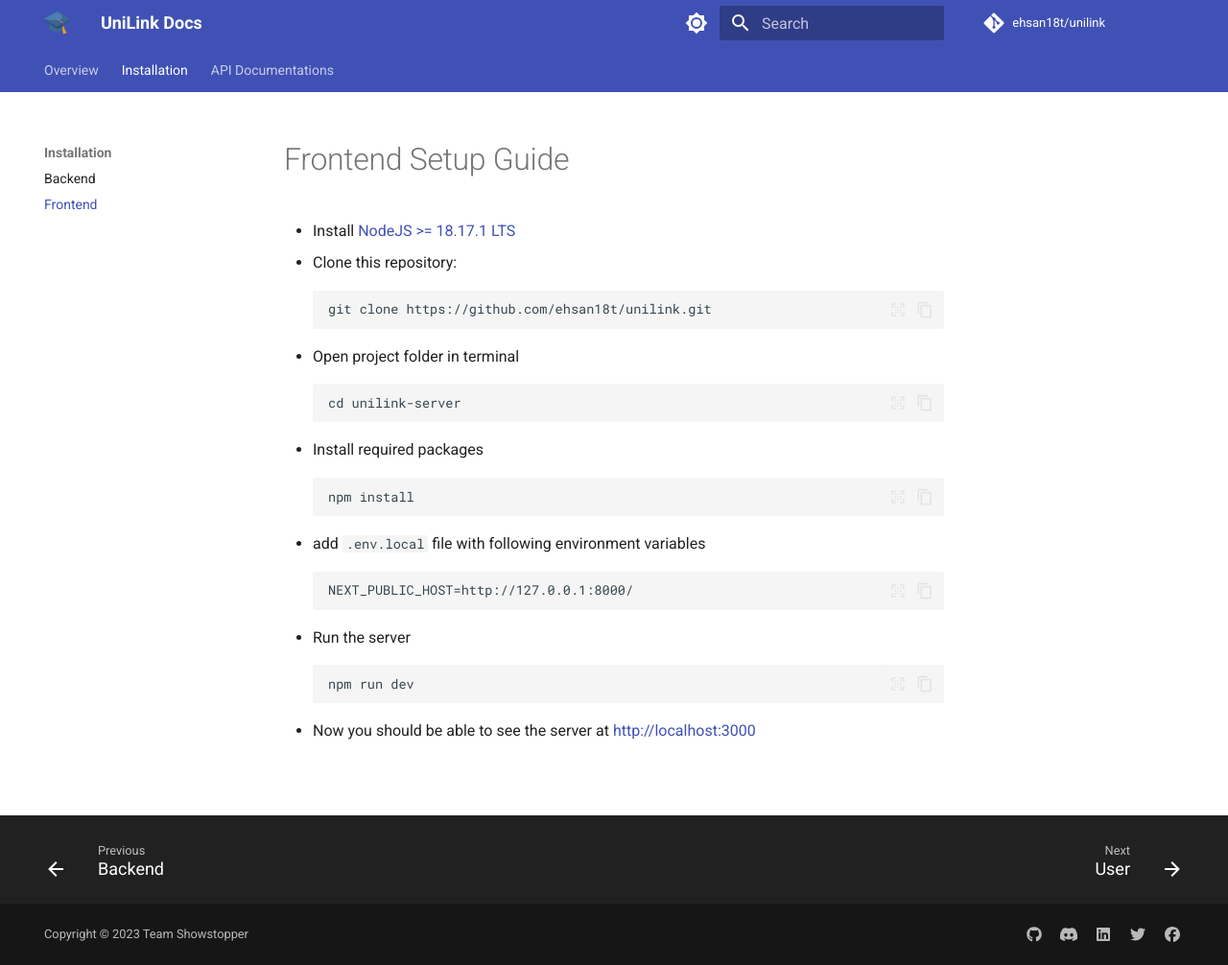
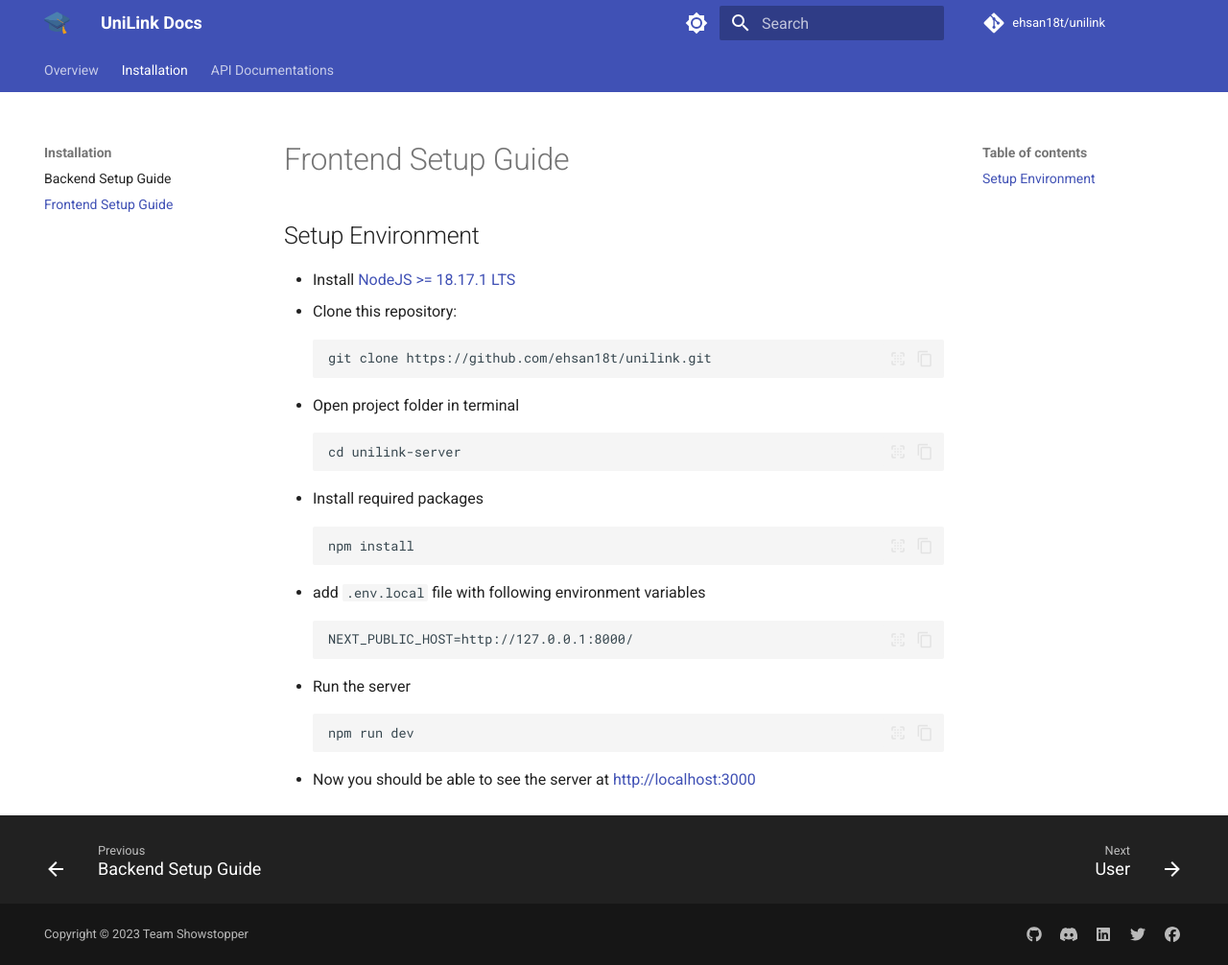
Before and after one commit to ehsan18t/unilink-docs, an MkDocs documentation site: the page built from docs/installation/frontend.md, in a window 1280 px wide and 1006 px high. Shown: the whole window at 96% size. Built offline with MkDocs 1.6.1 and Material for MkDocs 9.7.7, drawn with Linux system fonts in a browser that asks for light colours; comment, search, counter and statistics services are not loaded.

Commit message:
updated title

````diff
--- a/docs/installation/frontend.md
+++ b/docs/installation/frontend.md
@@ -1,4 +1,4 @@
-# Frontend Setup Guide
+## Setup Environment
  -  Install [NodeJS >= 18.17.1 LTS](https://nodejs.org/en/download/){:target="_blank"}
  -  Clone this repository:
     ```
--- a/mkdocs.yml
+++ b/mkdocs.yml
@@ -5,8 +5,8 @@ site_url: https://unilink-docs.pages.dev
 nav:
   - Overview: index.md
   - Installation:
-      - Backend: installation/backend.md
-      - Frontend: installation/frontend.md
+      - Backend Setup Guide: installation/backend.md
+      - Frontend Setup Guide: installation/frontend.md
   - API Documentations:
       - User: api/user.md
       - University: api/university.md
````
Also changed, not shown: docs/installation/backend.md (+0 -2 lines).
